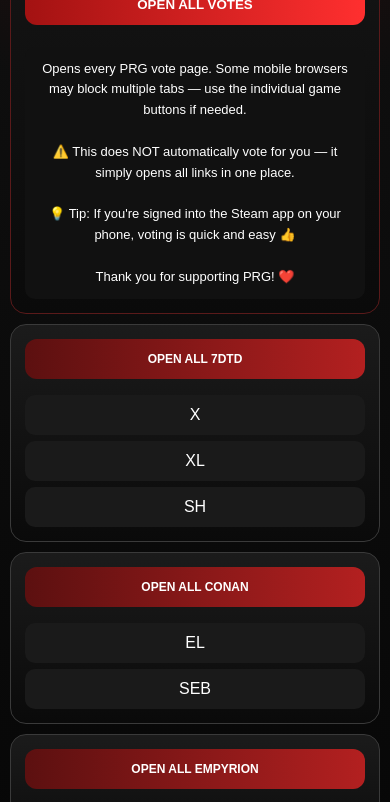
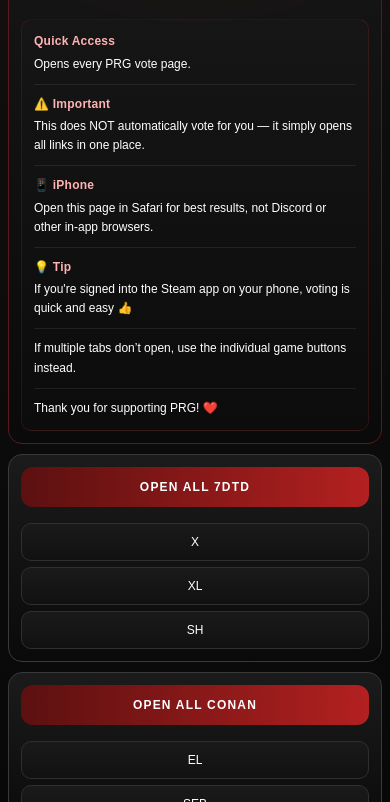
Before and after one commit to PRGMellow/prg-vote-hub, a plain HTML site: page index.html in a window 390 px wide. Shown: the part 315-1117 px from the top of the page. Drawn offline with Linux system fonts and the light colour scheme.

Commit message:
Update index.html

```diff
--- a/index.html
+++ b/index.html
@@ -47,7 +47,7 @@
   pointer-events: none;
 }
 
-/* 🔥 GLOWING DRAGON */
+/* GLOWING DRAGON */
 .hero-logo {
   width: 92px;
   margin-bottom: 10px;
@@ -81,7 +81,9 @@
 }
 
 /* BUTTONS */
-.main-btn, .group-btn, .action-btn {
+.main-btn,
+.group-btn,
+.action-btn {
   width: 100%;
   padding: 13px;
   margin-bottom: 10px;
@@ -91,15 +93,31 @@
   border: none;
   color: #fff;
   cursor: pointer;
+  transition: all 0.15s ease;
+}
+
+.main-btn:hover,
+.group-btn:hover,
+.action-btn:hover {
+  transform: translateY(-1px);
+  filter: brightness(1.05);
+}
+
+.main-btn:active,
+.group-btn:active,
+.action-btn:active {
+  transform: scale(0.97);
 }
 
 .main-btn {
   background: linear-gradient(90deg, #a31212, #ff2f2f);
+  letter-spacing: 0.12em;
 }
 
 .group-btn {
   background: linear-gradient(90deg, #5c1010, #b32020);
   font-size: 12px;
+  letter-spacing: 0.1em;
 }
 
 .action-btn {
@@ -112,15 +130,26 @@
   display: block;
   padding: 11px;
   margin-top: 6px;
-  background: #1a1a1a;
+  background: linear-gradient(180deg, #1a1a1a, #111);
   border-radius: 10px;
   text-align: center;
   text-decoration: none;
   color: #fff;
+  border: 1px solid #2f2f2f;
+  transition: all 0.15s ease;
+}
+
+.server-link:hover {
+  border-color: #a82929;
+  background: #201111;
+  transform: translateY(-1px);
 }
 
 /* BOXES */
-.note, .warning, .status, .helper-box {
+.note,
+.warning,
+.status,
+.helper-box {
   margin-top: 12px;
   padding: 12px;
   border-radius: 10px;
@@ -128,18 +157,86 @@
   line-height: 1.6;
 }
 
-.note { background: #111; }
+.note {
+  background: linear-gradient(180deg, rgba(22,22,22,0.98), rgba(12,12,12,0.98));
+  border: 1px solid rgba(255, 60, 60, 0.14);
+  text-align: left;
+}
+
+.note-section {
+  padding: 10px 0;
+  border-bottom: 1px solid rgba(255,255,255,0.08);
+}
+
+.note-section:first-child {
+  padding-top: 0;
+}
+
+.note-section:last-child {
+  padding-bottom: 0;
+  border-bottom: none;
+}
+
+.note-title {
+  display: block;
+  font-weight: 800;
+  color: #ffb3b3;
+  margin-bottom: 3px;
+  letter-spacing: 0.02em;
+}
 
 .warning {
-  background: #2a1400;
+  background: linear-gradient(180deg, #2a1400, #1d0f00);
   color: #ffd9a3;
+  border: 1px solid rgba(255, 174, 0, 0.2);
+  text-align: left;
 }
 
-.status { background: #111; }
+.status {
+  background: #111;
+  border: 1px solid rgba(255,255,255,0.06);
+}
 
-.helper-box { background: #161616; }
+.helper-box {
+  background: #161616;
+  border: 1px solid rgba(255,255,255,0.06);
+  text-align: left;
+}
 
 .hidden { display: none; }
+
+@media (max-width: 480px) {
+  .container {
+    padding: 8px;
+  }
+
+  .card {
+    padding: 12px;
+    border-radius: 14px;
+  }
+
+  .hero-logo {
+    width: 84px;
+  }
+
+  h1 {
+    font-size: 20px;
+  }
+
+  .main-btn,
+  .group-btn,
+  .action-btn,
+  .server-link {
+    font-size: 12px;
+  }
+
+  .note,
+  .warning,
+  .status,
+  .helper-box {
+    font-size: 12px;
+  }
+}
 </style>
 </head>
 
@@ -157,13 +254,35 @@
 </button>
 
 <div class="note">
-Opens every PRG vote page. Some mobile browsers may block multiple tabs — use the individual game buttons if needed.<br><br>
-⚠️ This does NOT automatically vote for you — it simply opens all links in one place.<br><br>
-💡 Tip: If you're signed into the Steam app on your phone, voting is quick and easy 👍<br><br>
+  <div class="note-section">
+    <span class="note-title">Quick Access</span>
+    Opens every PRG vote page.
+  </div>
+
+  <div class="note-section">
+    <span class="note-title">⚠️ Important</span>
+    This does NOT automatically vote for you — it simply opens all links in one place.
+  </div>
+
+  <div class="note-section">
+    <span class="note-title">📱 iPhone</span>
+    Open this page in Safari for best results, not Discord or other in-app browsers.
+  </div>
+
+  <div class="note-section">
+    <span class="note-title">💡 Tip</span>
+    If you're signed into the Steam app on your phone, voting is quick and easy 👍
+  </div>
+
+  <div class="note-section">
+    If multiple tabs don’t open, use the individual game buttons instead.
+  </div>
+
+  <div class="note-section">
     Thank you for supporting PRG! ❤️
   </div>
+</div>
 
-<!-- ALWAYS SHOW ON IPHONE -->
 <div id="iphoneWarning" class="warning hidden">
 <strong>iPhone Users</strong><br>
 For best results, use this page in <strong>Safari</strong>.<br>
@@ -182,27 +301,27 @@
 
 <div class="card">
 <button class="group-btn" onclick="handleOpen(links7d2d)">OPEN ALL 7DTD</button>
-<a class="server-link" href="https://7daystodie-servers.com/server/90387/" target="_blank">X</a>
-<a class="server-link" href="https://7daystodie-servers.com/server/90388/" target="_blank">XL</a>
-<a class="server-link" href="https://7daystodie-servers.com/server/90386/" target="_blank">SH</a>
+<a class="server-link" href="https://7daystodie-servers.com/server/90387/" target="_blank" rel="noopener noreferrer">X</a>
+<a class="server-link" href="https://7daystodie-servers.com/server/90388/" target="_blank" rel="noopener noreferrer">XL</a>
+<a class="server-link" href="https://7daystodie-servers.com/server/90386/" target="_blank" rel="noopener noreferrer">SH</a>
 </div>
 
 <div class="card">
 <button class="group-btn" onclick="handleOpen(linksConan)">OPEN ALL CONAN</button>
-<a class="server-link" href="https://conan-exiles.com/server/90870/" target="_blank">EL</a>
-<a class="server-link" href="https://conan-exiles.com/server/90985/" target="_blank">SEB</a>
+<a class="server-link" href="https://conan-exiles.com/server/90870/" target="_blank" rel="noopener noreferrer">EL</a>
+<a class="server-link" href="https://conan-exiles.com/server/90985/" target="_blank" rel="noopener noreferrer">SEB</a>
 </div>
 
 <div class="card">
 <button class="group-btn" onclick="handleOpen(linksEmpyrion)">OPEN ALL EMPYRION</button>
-<a class="server-link" href="https://empyrion-servers.com/server/65230/" target="_blank">Empyrion</a>
+<a class="server-link" href="https://empyrion-servers.com/server/65230/" target="_blank" rel="noopener noreferrer">Empyrion</a>
 </div>
 
 <div class="card">
 <button class="group-btn" onclick="handleOpen(linksArk)">OPEN ALL ARK</button>
-<a class="server-link" href="https://ark-servers.net/server/331423/" target="_blank">Rag</a>
-<a class="server-link" href="https://ark-servers.net/server/330408/" target="_blank">Fjordur</a>
-<a class="server-link" href="https://ark-servers.net/server/330422/" target="_blank">Gen2</a>
+<a class="server-link" href="https://ark-servers.net/server/331423/" target="_blank" rel="noopener noreferrer">Rag</a>
+<a class="server-link" href="https://ark-servers.net/server/330408/" target="_blank" rel="noopener noreferrer">Fjordur</a>
+<a class="server-link" href="https://ark-servers.net/server/330422/" target="_blank" rel="noopener noreferrer">Gen2</a>
 </div>
 
 </div>
@@ -250,6 +369,7 @@
       const a = document.createElement("a");
       a.href = url;
       a.target = "_blank";
+      a.rel = "noopener noreferrer";
       document.body.appendChild(a);
       a.click();
       a.remove();
@@ -263,7 +383,7 @@
   helper.innerHTML = `
 Tap your app’s <strong>Share</strong> button and choose <strong>Open in Safari</strong>.<br><br>
 Or copy this link:<br><br>
-<a href="${window.location.href}" style="color:#ffb3b3;">${window.location.href}</a>
+<a href="${window.location.href}" style="color:#ffb3b3; word-break: break-all;">${window.location.href}</a>
 `;
 }
 </script>
```
Lines whose indentation alone changed are shown as unchanged.
